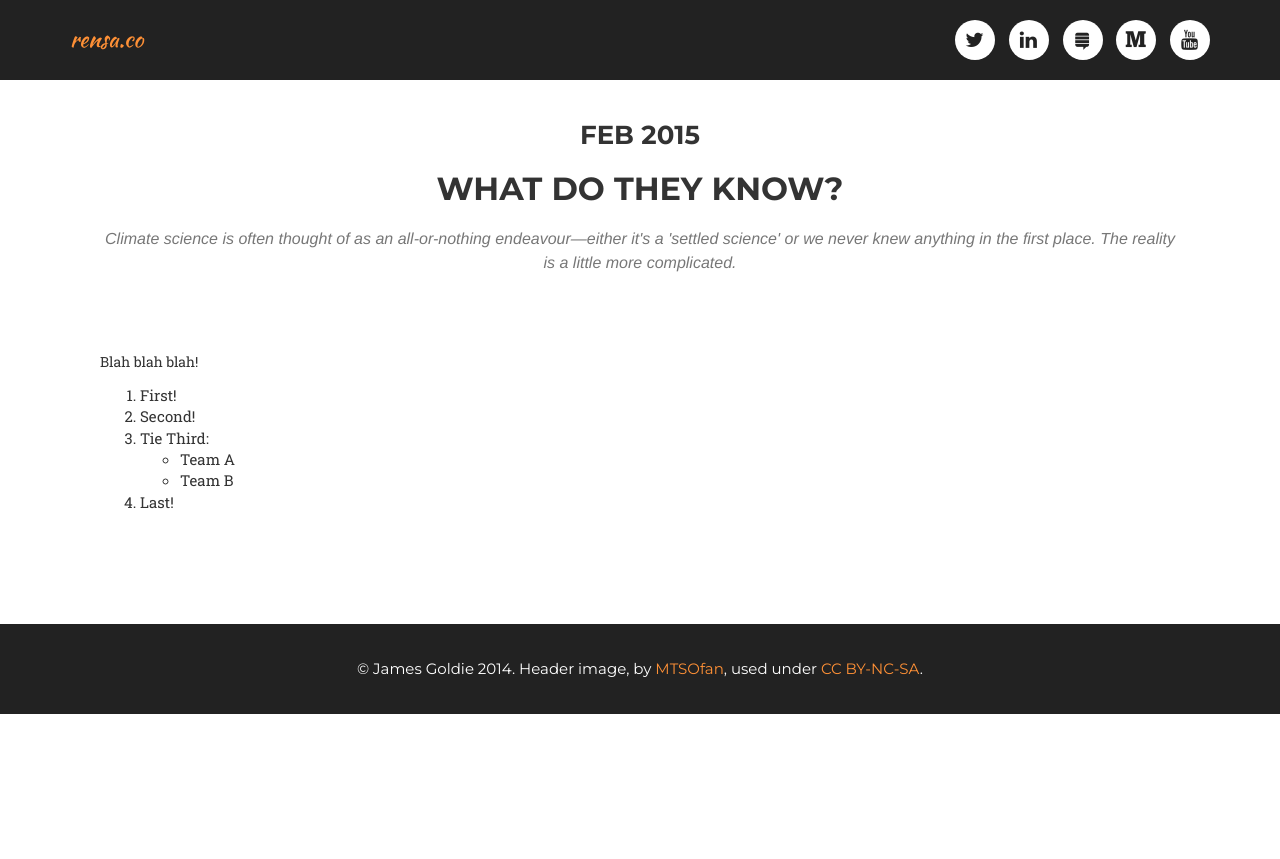
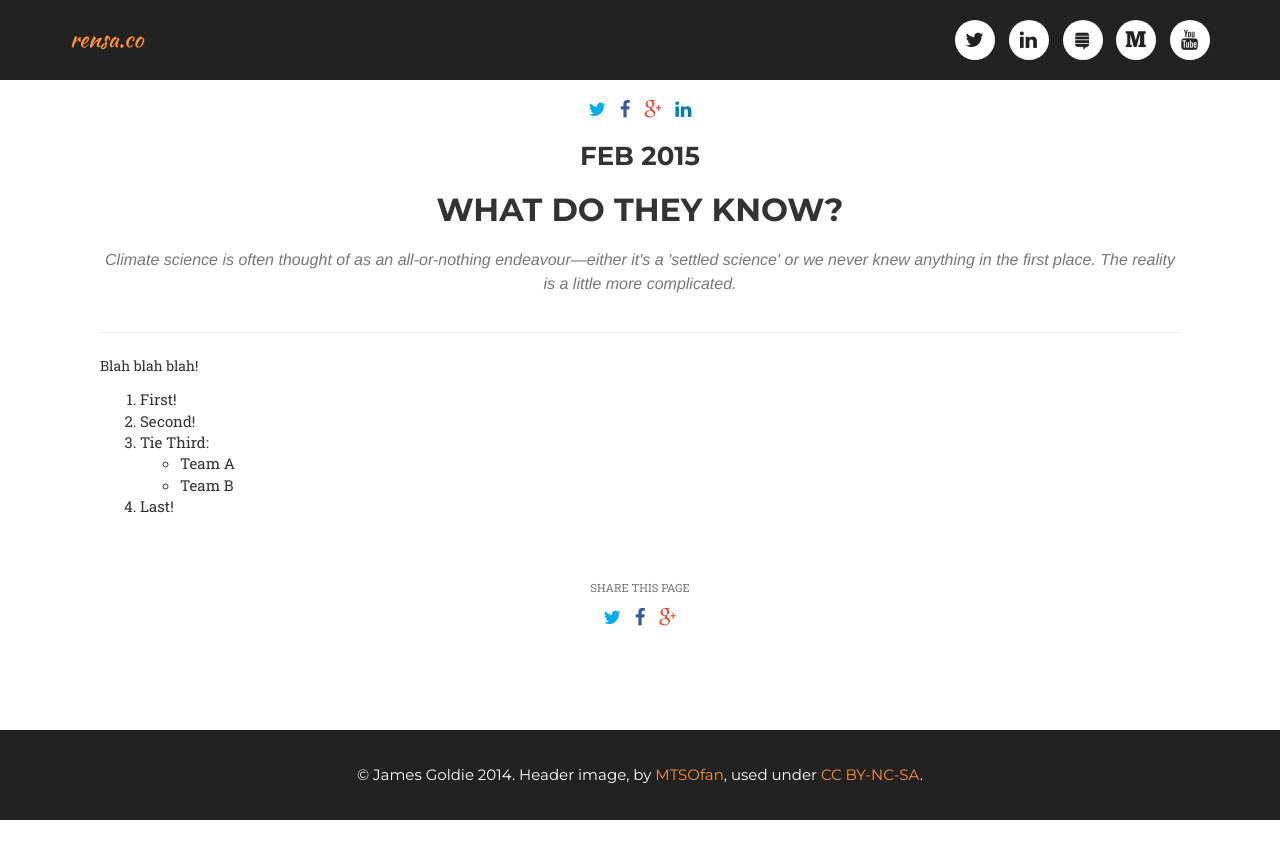
Before and after one commit to rensa/rensa.github.io, a Jekyll site: the page built from _posts/regpage/2015-02-07-what-do-they-know.html, in a window 1280 px wide. Shown: the top 859 px of the page. Built offline with Jekyll 4.4.1, drawn with Linux system fonts in a browser that asks for light colours; some web fonts are replaced.

Commit message:
Adds Sharing Buttons
Adds sharing buttons at the top and bottom of the regpage layout.
Buttons are for Facebook, LinkedIn, Twitter and Google+.

```diff
--- a/_layouts/regpage.html
+++ b/_layouts/regpage.html
@@ -9,12 +9,25 @@
 
 	<section id="regpage">
 		<div id="regpage-info" class="row">
+				<div class="share-page text-muted">
+				    <a href="https://twitter.com/intent/tweet?text={{ page.title }}&url={{ site.url }}{{ page.url }}&via={{ site.twitter_username }}&related={{ site.twitter_username }}" rel="nofollow" target="_blank" title="Share on Twitter" class="fa fa-twitter" style="color:#00aced;"></a>
+				    <a href="https://facebook.com/sharer.php?u={{ site.url }}{{ page.url }}" rel="nofollow" target="_blank" title="Share on Facebook" class="fa fa-facebook" style="color:#3b5998;"></a>
+				    <a href="https://plus.google.com/share?url={{ site.url }}{{ page.url }}" rel="nofollow" target="_blank" title="Share on Google+" class="fa fa-google-plus" style="color:#dd4b39;"></a>
+				    <a href="http://www.linkedin.com/shareArticle?mini=true&url={{ site.url }}{{ page.url }}&title={{ page.title }}&summary={{ page.description }}&source={articleSource}" rel="nofollow" target="_blank" title="Share on LinkedIn" class="fa fa-linkedin" style="color:#007bb6;"></a>
+				</div>
 			<h3>{{ page.project-date }}</h3>
 			<h2>{{ page.title }}</h2>
 			<h3 class= "section-subheading text-muted">{{ page.description }}</h3>
 		</div>
+		<hr />
 		<div id="regpage-content" class="row">
 			{{ content }}
+		</div>
+		<div class="share-page text-muted">
+		    <p>Share this page</p>
+		    <a href="https://twitter.com/intent/tweet?text={{ page.title }}&url={{ site.url }}{{ page.url }}&via={{ site.twitter_username }}&related={{ site.twitter_username }}" rel="nofollow" target="_blank" title="Share on Twitter" class="fa fa-twitter" style="color:#00aced;"></a>
+		    <a href="https://facebook.com/sharer.php?u={{ site.url }}{{ page.url }}" rel="nofollow" target="_blank" title="Share on Facebook" class="fa fa-facebook" style="color:#3b5998;"></a>
+		    <a href="https://plus.google.com/share?url={{ site.url }}{{ page.url }}" rel="nofollow" target="_blank" title="Share on Google+" class="fa fa-google-plus" style="color:#dd4b39;"></a>
 		</div>
 	</section>
 
```
Also changed, not shown: _includes/css/agency.css (+22 -0 lines).
